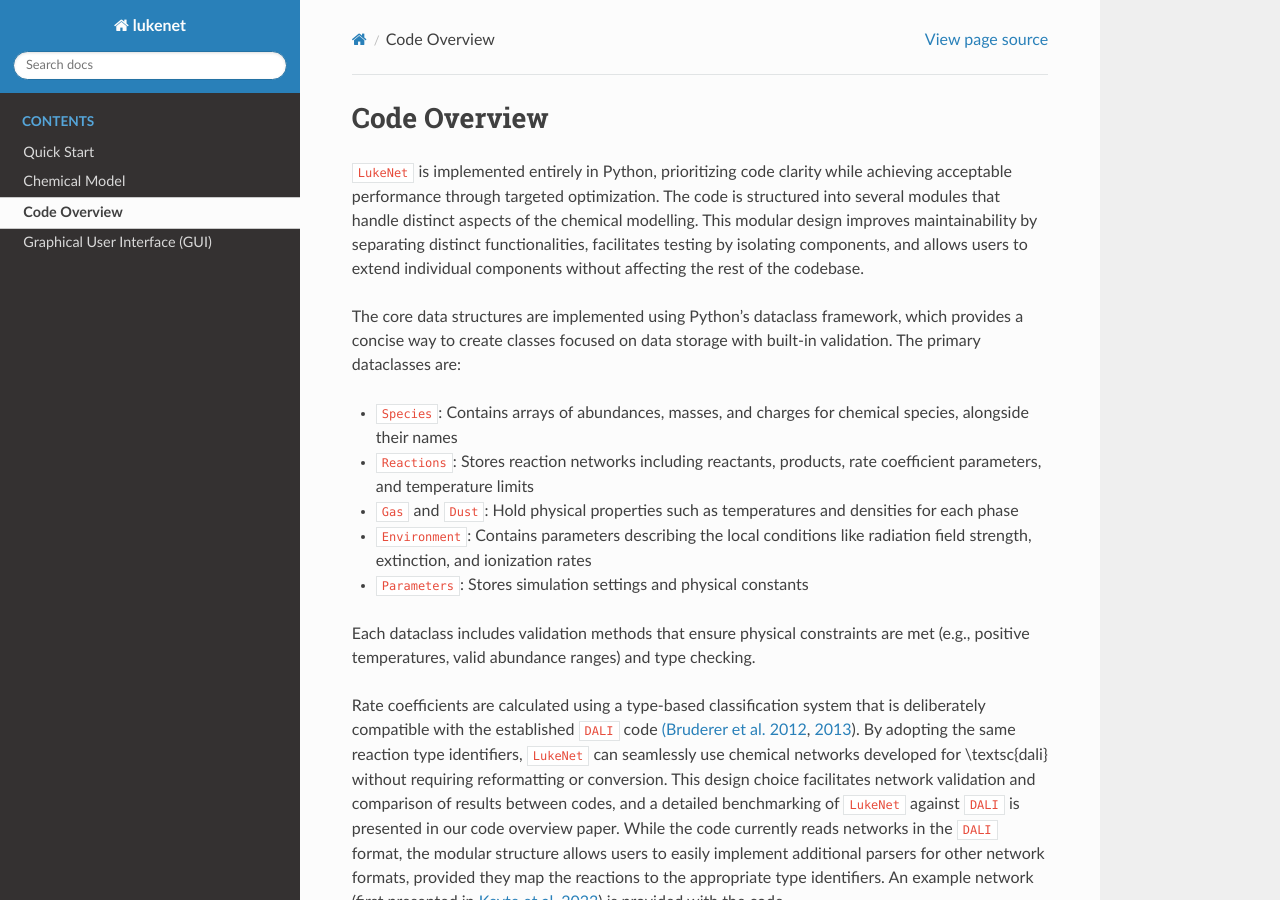
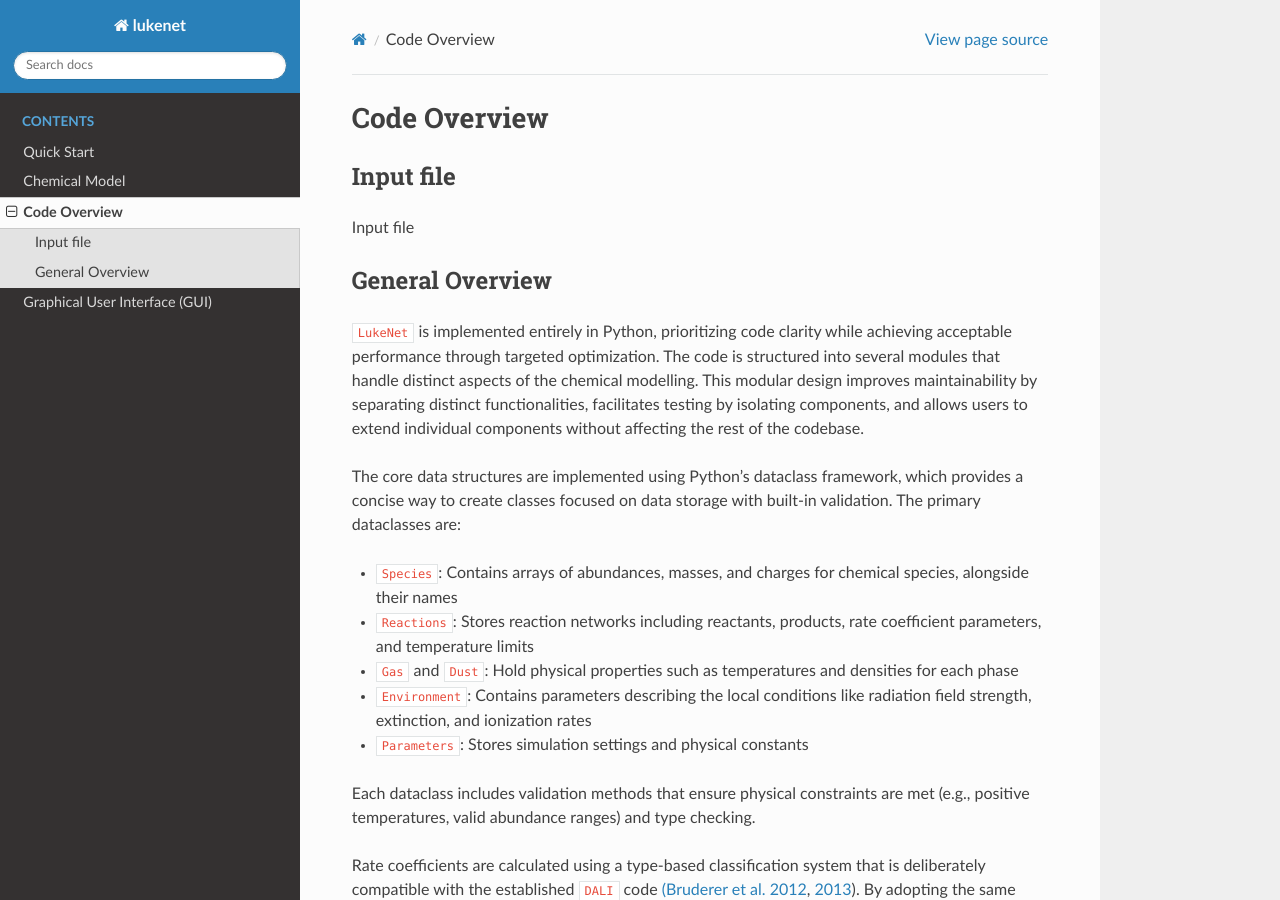
Before and after one commit to lukekeyte/lukenet-docs, a Sphinx documentation site: the page built from docs/code_overview/index.md, in a window 1280 px wide and 900 px high. Built offline with Sphinx 7.4.7 and the Read the Docs theme 3.1.0, drawn with Linux system fonts in a browser that asks for light colours.

Commit message:
Input File

```diff
--- a/docs/code_overview/index.md
+++ b/docs/code_overview/index.md
@@ -1,4 +1,11 @@
 # Code Overview
+
+
+## Input file
+
+Input file
+
+## General Overview
 
 `LukeNet` is implemented entirely in Python, prioritizing code clarity while achieving acceptable performance through targeted optimization. The code is structured into several modules that handle distinct aspects of the chemical modelling. This modular design improves maintainability by separating distinct functionalities, facilitates testing by isolating components, and allows users to extend individual components without affecting the rest of the codebase.
 
```
Also changed, not shown: docs/code_overview/input_file.md (deleted, +0 -3 lines).
